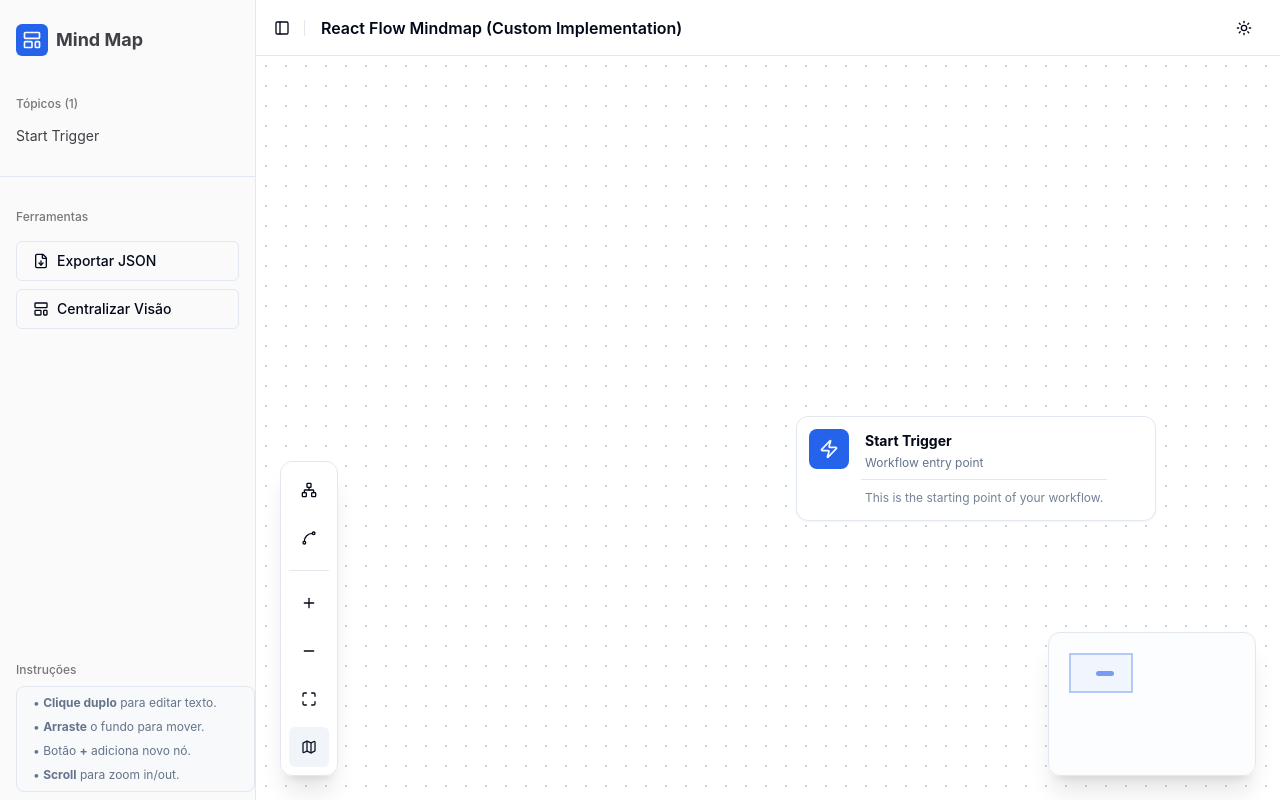
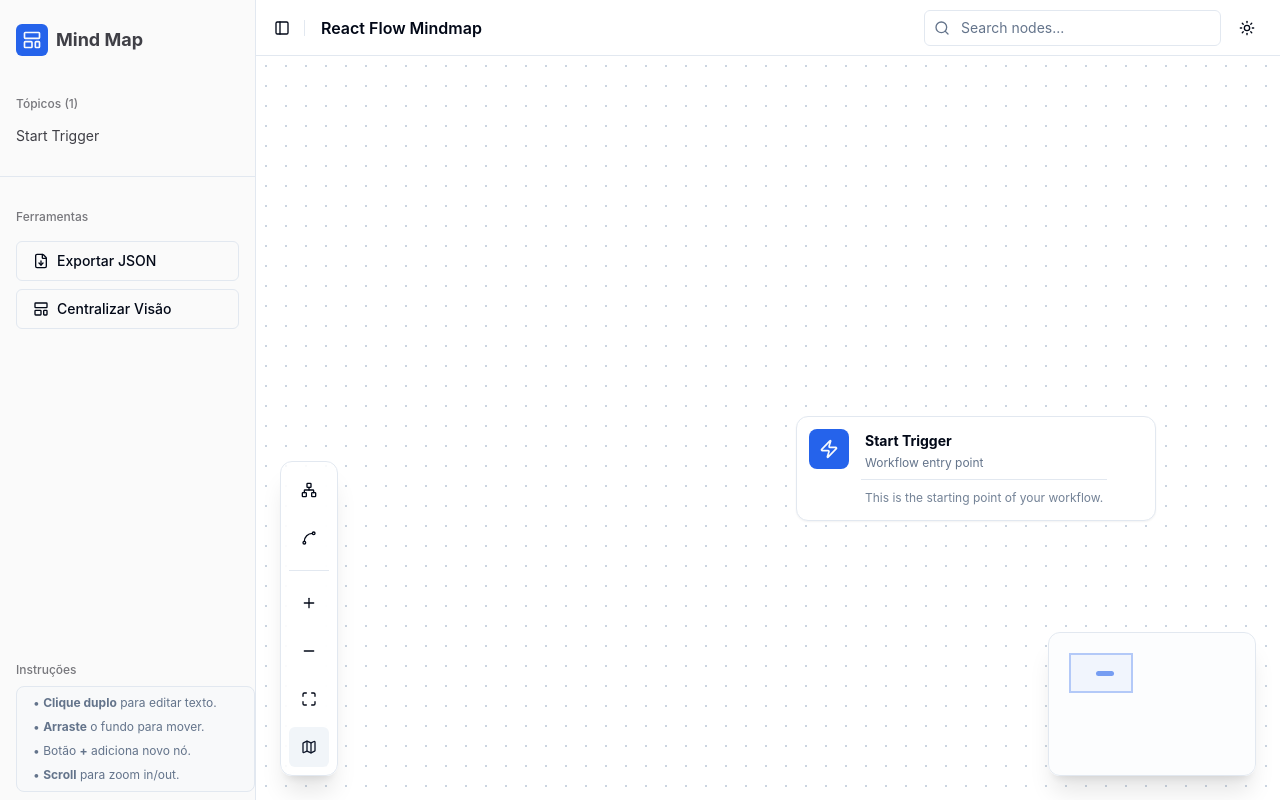
Before and after one commit to cursosdrmarciocanever-prog/mapa-mental-template-clone-yk5h3zs06, a React (Vite) app: page / in a window 1280 px wide. Built offline with nearby package versions, Linux system fonts and the light colour scheme.

Commit message:
feat: Implement node search and filter functionality

```diff
--- a/src/components/mindmap/Node.tsx
+++ b/src/components/mindmap/Node.tsx
@@ -45,6 +45,7 @@ export const Node = ({ node }: NodeProps) => {
   const isRoot = node.id === 'root'
   const isTaskMode = node.taskModeEnabled
   const isChecked = node.checked && isTaskMode
+  const isHighlighted = state.highlightedNodeId === node.id
 
   const iconName = node.icon ? LegacyIconMap[node.icon] || node.icon : 'Zap'
   const IconComponent = (LucideIcons as any)[iconName] || LucideIcons.Zap
@@ -142,9 +143,11 @@ export const Node = ({ node }: NodeProps) => {
         isChecked
           ? 'bg-green-100 dark:bg-green-900/30 border-green-200 dark:border-green-800'
           : 'bg-card hover:border-ring/50 hover:shadow-md',
-        node.selected
-          ? 'ring-2 ring-primary border-primary z-30 shadow-md'
-          : 'border-border z-10',
+        isHighlighted
+          ? 'ring-4 ring-yellow-400/80 dark:ring-yellow-500/80 border-yellow-500 dark:border-yellow-400 shadow-[0_0_15px_rgba(250,204,21,0.5)] z-40'
+          : node.selected
+            ? 'ring-2 ring-primary border-primary z-30 shadow-md'
+            : 'border-border z-10',
         'cursor-grab active:cursor-grabbing',
       )}
       style={{
--- /dev/null
+++ b/src/components/mindmap/NodeSearch.tsx
@@ -0,0 +1,142 @@
+import { useState, useRef, useEffect } from 'react'
+import { useMindMap } from './context'
+import { Input } from '@/components/ui/input'
+import {
+  Command,
+  CommandGroup,
+  CommandItem,
+  CommandList,
+} from '@/components/ui/command'
+import { Search, X } from 'lucide-react'
+import { Button } from '@/components/ui/button'
+import { cn } from '@/lib/utils'
+
+export function NodeSearch() {
+  const { state, focusNode, setHighlightedNodeId } = useMindMap()
+  const [search, setSearch] = useState('')
+  const [open, setOpen] = useState(false)
+  const containerRef = useRef<HTMLDivElement>(null)
+  const inputRef = useRef<HTMLInputElement>(null)
+
+  useEffect(() => {
+    const handleOutsideClick = (e: MouseEvent) => {
+      if (
+        containerRef.current &&
+        !containerRef.current.contains(e.target as Node)
+      ) {
+        setOpen(false)
+      }
+    }
+    document.addEventListener('mousedown', handleOutsideClick)
+    return () => document.removeEventListener('mousedown', handleOutsideClick)
+  }, [])
+
+  const filteredNodes = state.nodes.filter((n) => {
+    const s = search.toLowerCase()
+    return (
+      n.label.toLowerCase().includes(s) ||
+      n.description?.toLowerCase().includes(s) ||
+      n.subtitle?.toLowerCase().includes(s)
+    )
+  })
+
+  const handleSelect = (id: string) => {
+    focusNode(id)
+    setHighlightedNodeId(id)
+    setOpen(false)
+  }
+
+  const handleClear = () => {
+    setSearch('')
+    setOpen(false)
+    setHighlightedNodeId(null)
+    inputRef.current?.focus()
+  }
+
+  return (
+    <div
+      ref={containerRef}
+      className="relative w-full max-w-[200px] md:max-w-[300px]"
+    >
+      <div className="relative group">
+        <Search className="absolute left-2.5 top-2.5 h-4 w-4 text-muted-foreground transition-colors group-hover:text-foreground" />
+        <Input
+          ref={inputRef}
+          type="text"
+          placeholder="Search nodes..."
+          className="pl-9 pr-9 bg-background/50 h-9 transition-colors hover:bg-background focus:bg-background"
+          value={search}
+          onChange={(e) => {
+            setSearch(e.target.value)
+            setOpen(e.target.value.length > 0)
+          }}
+          onFocus={() => {
+            if (search.length > 0) setOpen(true)
+          }}
+          onKeyDown={(e) => {
+            if (e.key === 'Escape') {
+              handleClear()
+            }
+          }}
+        />
+        {search && (
+          <Button
+            variant="ghost"
+            size="icon"
+            className="absolute right-0.5 top-0.5 h-8 w-8 text-muted-foreground hover:text-foreground hover:bg-transparent"
+            onClick={handleClear}
+          >
+            <X className="h-4 w-4" />
+            <span className="sr-only">Clear search</span>
+          </Button>
+        )}
+      </div>
+
+      {open && search && (
+        <div className="absolute top-full right-0 sm:right-auto sm:left-0 mt-2 w-[calc(100vw-3rem)] sm:w-[350px] rounded-md border bg-popover text-popover-foreground shadow-md outline-none z-[100] animate-in fade-in-0 zoom-in-95 origin-top-right sm:origin-top-left">
+          <Command shouldFilter={false}>
+            <CommandList className="max-h-[350px] overflow-y-auto p-1">
+              {filteredNodes.length === 0 ? (
+                <div className="py-6 text-center text-sm text-muted-foreground flex flex-col items-center gap-2">
+                  <Search className="h-8 w-8 text-muted-foreground/50" />
+                  <p>No nodes found.</p>
+                </div>
+              ) : (
+                <CommandGroup heading="Results">
+                  {filteredNodes.map((node) => (
+                    <CommandItem
+                      key={node.id}
+                      value={node.id}
+                      onSelect={() => handleSelect(node.id)}
+                      className={cn(
+                        'cursor-pointer my-1',
+                        state.highlightedNodeId === node.id &&
+                          'bg-accent/50 text-accent-foreground',
+                      )}
+                    >
+                      <div className="flex flex-col gap-1 overflow-hidden w-full">
+                        <span className="font-medium truncate leading-none">
+                          {node.label}
+                        </span>
+                        {node.subtitle && (
+                          <span className="text-xs text-muted-foreground truncate leading-none mt-1">
+                            {node.subtitle}
+                          </span>
+                        )}
+                        {node.description && (
+                          <span className="text-xs text-muted-foreground/80 line-clamp-1 mt-0.5">
+                            {node.description}
+                          </span>
+                        )}
+                      </div>
+                    </CommandItem>
+                  ))}
+                </CommandGroup>
+              )}
+            </CommandList>
+          </Command>
+        </div>
+      )}
+    </div>
+  )
+}
--- a/src/components/mindmap/context.tsx
+++ b/src/components/mindmap/context.tsx
@@ -4,6 +4,7 @@ import {
   useEffect,
   useState,
   useCallback,
+  useRef,
   type ReactNode,
 } from 'react'
 import {
@@ -38,6 +39,7 @@ const INITIAL_STATE: MindMapState = {
   editingNodeId: null,
   configuringNodeId: null,
   documentViewNodeId: null,
+  highlightedNodeId: null,
   edgeStyle: 'curved',
 }
 
@@ -111,6 +113,7 @@ export const MindMapProvider = ({ children }: { children: ReactNode }) => {
           editingNodeId: null,
           configuringNodeId: null,
           documentViewNodeId: null,
+          highlightedNodeId: null,
         }
       }
       return INITIAL_STATE
@@ -143,6 +146,22 @@ export const MindMapProvider = ({ children }: { children: ReactNode }) => {
 
   const setDocumentViewNodeId = useCallback((id: string | null) => {
     setState((prev) => ({ ...prev, documentViewNodeId: id }))
+  }, [])
+
+  const highlightTimeoutRef = useRef<NodeJS.Timeout | null>(null)
+
+  const setHighlightedNodeId = useCallback((id: string | null) => {
+    setState((prev) => ({ ...prev, highlightedNodeId: id }))
+
+    if (highlightTimeoutRef.current) {
+      clearTimeout(highlightTimeoutRef.current)
+    }
+
+    if (id) {
+      highlightTimeoutRef.current = setTimeout(() => {
+        setState((prev) => ({ ...prev, highlightedNodeId: null }))
+      }, 3000)
+    }
   }, [])
 
   const setEdgeStyle = useCallback((style: 'curved' | 'straight') => {
@@ -327,6 +346,8 @@ export const MindMapProvider = ({ children }: { children: ReactNode }) => {
         prev.configuringNodeId && nodesToDelete.has(prev.configuringNodeId)
       const isDeletingDocumentNode =
         prev.documentViewNodeId && nodesToDelete.has(prev.documentViewNodeId)
+      const isDeletingHighlightedNode =
+        prev.highlightedNodeId && nodesToDelete.has(prev.highlightedNodeId)
 
       return {
         ...prev,
@@ -341,6 +362,9 @@ export const MindMapProvider = ({ children }: { children: ReactNode }) => {
         documentViewNodeId: isDeletingDocumentNode
           ? null
           : prev.documentViewNodeId,
+        highlightedNodeId: isDeletingHighlightedNode
+          ? null
+          : prev.highlightedNodeId,
       }
     })
   }, [])
@@ -474,6 +498,7 @@ export const MindMapProvider = ({ children }: { children: ReactNode }) => {
         setEditingNodeId,
         setConfiguringNodeId,
         setDocumentViewNodeId,
+        setHighlightedNodeId,
         updateNodeLabel,
         updateNodeDescription,
         updateNodeDimensions,
--- a/src/lib/types.ts
+++ b/src/lib/types.ts
@@ -38,6 +38,7 @@ export type MindMapState = {
   editingNodeId: string | null
   configuringNodeId: string | null
   documentViewNodeId: string | null
+  highlightedNodeId: string | null
   edgeStyle?: 'curved' | 'straight'
 }
 
@@ -49,6 +50,7 @@ export type MindMapContextType = {
   setEditingNodeId: (id: string | null) => void
   setConfiguringNodeId: (id: string | null) => void
   setDocumentViewNodeId: (id: string | null) => void
+  setHighlightedNodeId: (id: string | null) => void
   updateNodeLabel: (id: string, label: string) => void
   updateNodeDescription: (id: string, description: string) => void
   updateNodeDimensions: (id: string, width: number, height: number) => void
--- a/src/pages/Index.tsx
+++ b/src/pages/Index.tsx
@@ -8,6 +8,7 @@ import {
 import { AppSidebar } from '@/components/AppSidebar'
 import { Separator } from '@/components/ui/separator'
 import { ModeToggle } from '@/components/mode-toggle'
+import { NodeSearch } from '@/components/mindmap/NodeSearch'
 
 const Index = () => {
   return (
@@ -17,11 +18,17 @@ const Index = () => {
         <SidebarInset>
           <header className="flex h-14 shrink-0 items-center gap-2 border-b px-4 bg-background/80 backdrop-blur z-40 sticky top-0 transition-colors duration-200">
             <SidebarTrigger className="-ml-1" />
-            <Separator orientation="vertical" className="mr-2 h-4" />
-            <h1 className="font-semibold text-sm md:text-base flex-1">
-              React Flow Mindmap (Custom Implementation)
+            <Separator
+              orientation="vertical"
+              className="mr-2 h-4 hidden sm:block"
+            />
+            <h1 className="font-semibold text-sm md:text-base flex-1 truncate hidden sm:block">
+              React Flow Mindmap
             </h1>
-            <ModeToggle />
+            <div className="flex-1 sm:flex-none flex items-center justify-end gap-2">
+              <NodeSearch />
+              <ModeToggle />
+            </div>
           </header>
           <main className="flex-1 relative overflow-hidden h-[calc(100svh-3.5rem)]">
             <MindMapCanvas />
```
Also changed, not shown: .skip.config.json.
